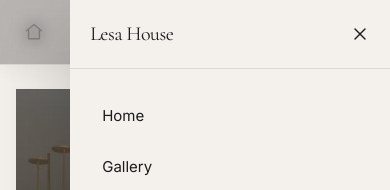
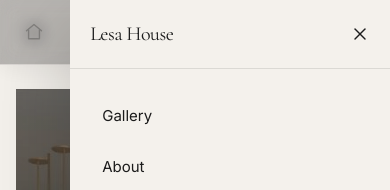
Before and after one commit to irema00/lesa-house-site, a Next.js app: page / in a window 390 px wide. Both pictures are taken after a click on the button "Open menu". Shown: the top 190 px of the page. Built offline with nearby package versions, Linux system fonts and the light colour scheme.

Commit message:
remove duplicate home link from mobile drawer

```diff
--- a/app/components/header/MobileDrawer.tsx
+++ b/app/components/header/MobileDrawer.tsx
@@ -56,14 +56,6 @@ export function MobileDrawer({ open, onClose }: MobileDrawerProps) {
           aria-label="Mobile Navigation"
         >
           <div className="flex flex-col gap-1">
-            <Link
-              href="#home"
-              onClick={onClose}
-              className="rounded-xl px-3 py-3 text-[15px] text-[#1C1C1C] transition hover:bg-black/5"
-            >
-              Home
-            </Link>
-
             {site.nav.map((item) => (
               <Link
                 key={item.href}
```
